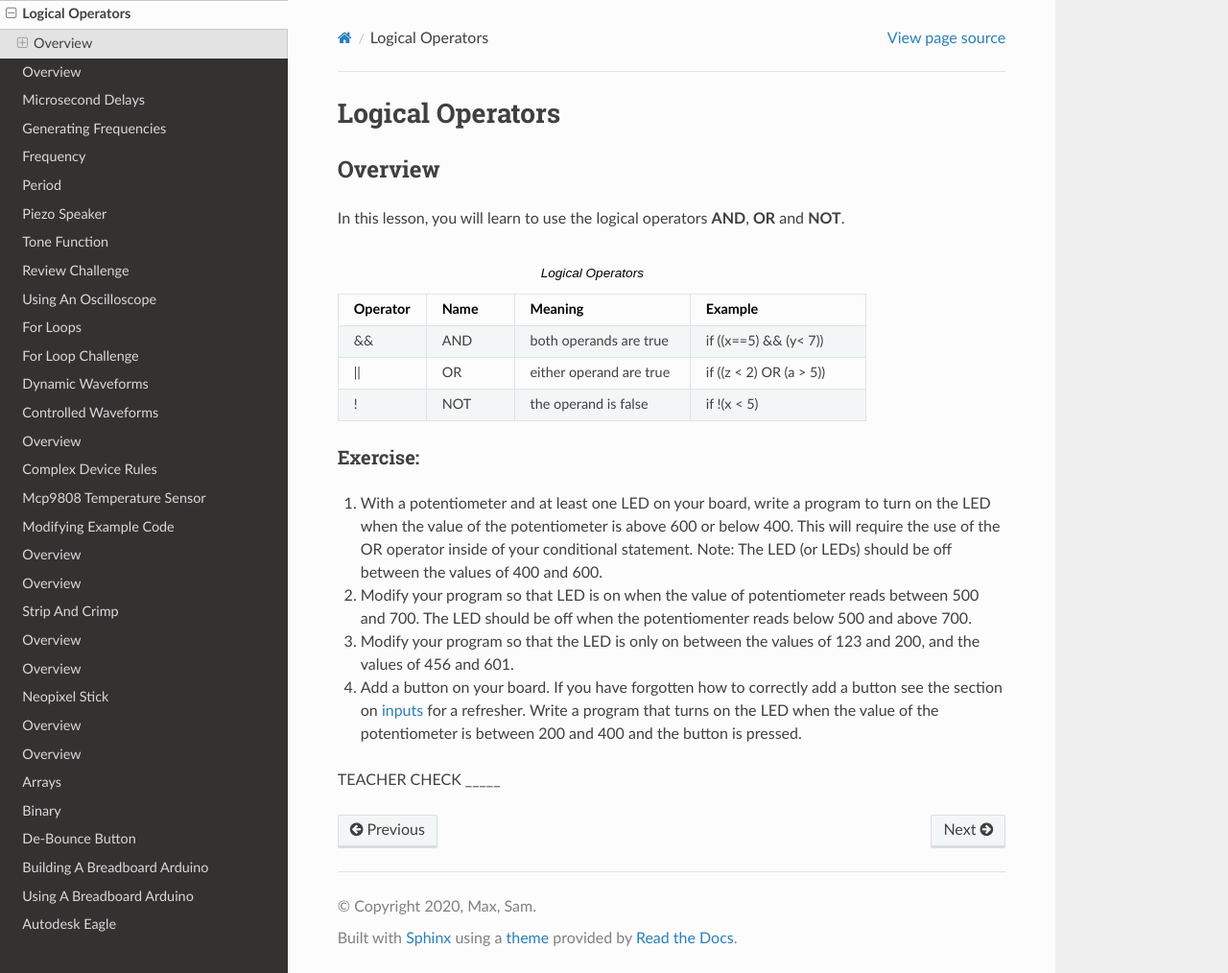
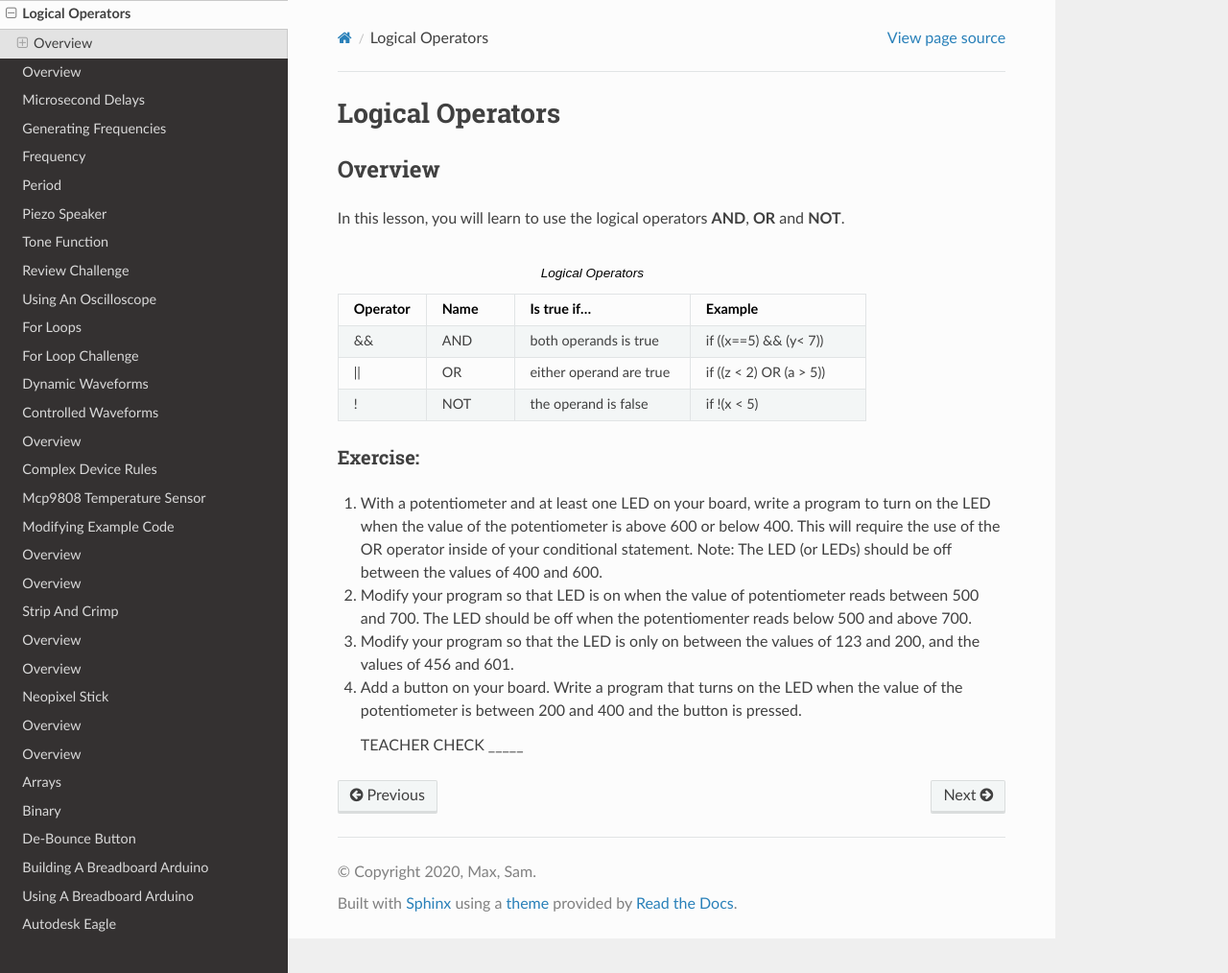
Before and after one commit to maxtkc/mvths-wiki, a Sphinx documentation site: the page built from docs/023-logical-operators.rst, in a window 1280 px wide and 1014 px high. Shown: the whole window at 96% size. Built offline with Sphinx 7.4.7 and the Read the Docs theme 2.0.0, drawn with Linux system fonts in a browser that asks for light colours; pages that are not in the unit, such as notebooks, are missing from menus.

Commit message:
Update 023-logical-operators.rst

```diff
--- a/docs/023-logical-operators.rst
+++ b/docs/023-logical-operators.rst
@@ -12,11 +12,11 @@ In this lesson, you will learn to use the logical operators **AND**, **OR** and
 
    * - Operator
      - Name
-     - Meaning
+     - Is true if...
      - Example
    * - &&
      - AND
-     - both operands are true
+     - both operands is true
      - if ((x==5) && (y< 7))
    * - ||
      - OR
@@ -27,25 +27,16 @@ In this lesson, you will learn to use the logical operators **AND**, **OR** and
      - the operand is false
      - if !(x < 5)
 
-
-
 Exercise:
 ~~~~~~~~~
 
-1. With a potentiometer and at least one LED on your board, write a
-   program to turn on the LED when the value of the potentiometer is
-   above 600 or below 400. This will require the use of the OR operator inside of your conditional statement.
-   Note: The LED (or LEDs) should be off between the values of 400 and 600.
+#. With a potentiometer and at least one LED on your board, write a program to turn on the LED when the value of the potentiometer is above 600 or below 400. This will require the use of the OR operator inside of your conditional statement.  Note: The LED (or LEDs) should be off between the values of 400 and 600.
 
 
-2. Modify your program so that LED is on when the value of potentiometer reads between 500 and 700. The LED should be off when the potentiomenter
-   reads below 500 and above 700.
+#. Modify your program so that LED is on when the value of potentiometer reads between 500 and 700. The LED should be off when the potentiomenter reads below 500 and above 700.
 
-3. Modify your program so that the LED is only on between the values of 123 and 200, and the values of 456 and 601.
+#. Modify your program so that the LED is only on between the values of 123 and 200, and the values of 456 and 601.
 
+#. Add a button on your board. Write a program that turns on the LED when the value of the potentiometer is between 200 and 400 and the button is pressed.
 
-4. Add a button on your board. If you have forgotten how to correctly add a button see the section on `inputs <https://mvths-wiki.readthedocs.io/en/latest/019-buttons.html>`__
-   for a refresher. Write a program that turns on the LED when the value of the
-   potentiometer is between 200 and 400 and the button is pressed.
-
-TEACHER CHECK \_\_\_\_\_
+   TEACHER CHECK \_\_\_\_\_
```
